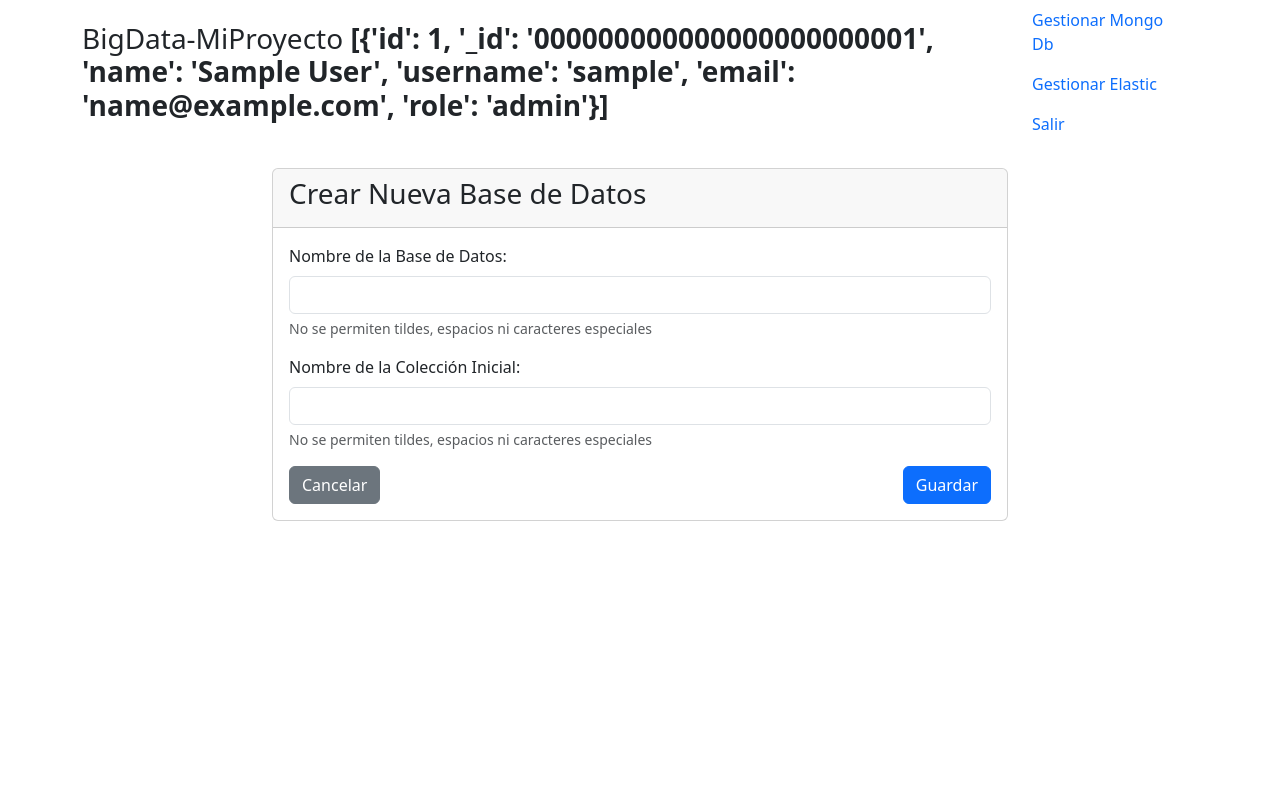
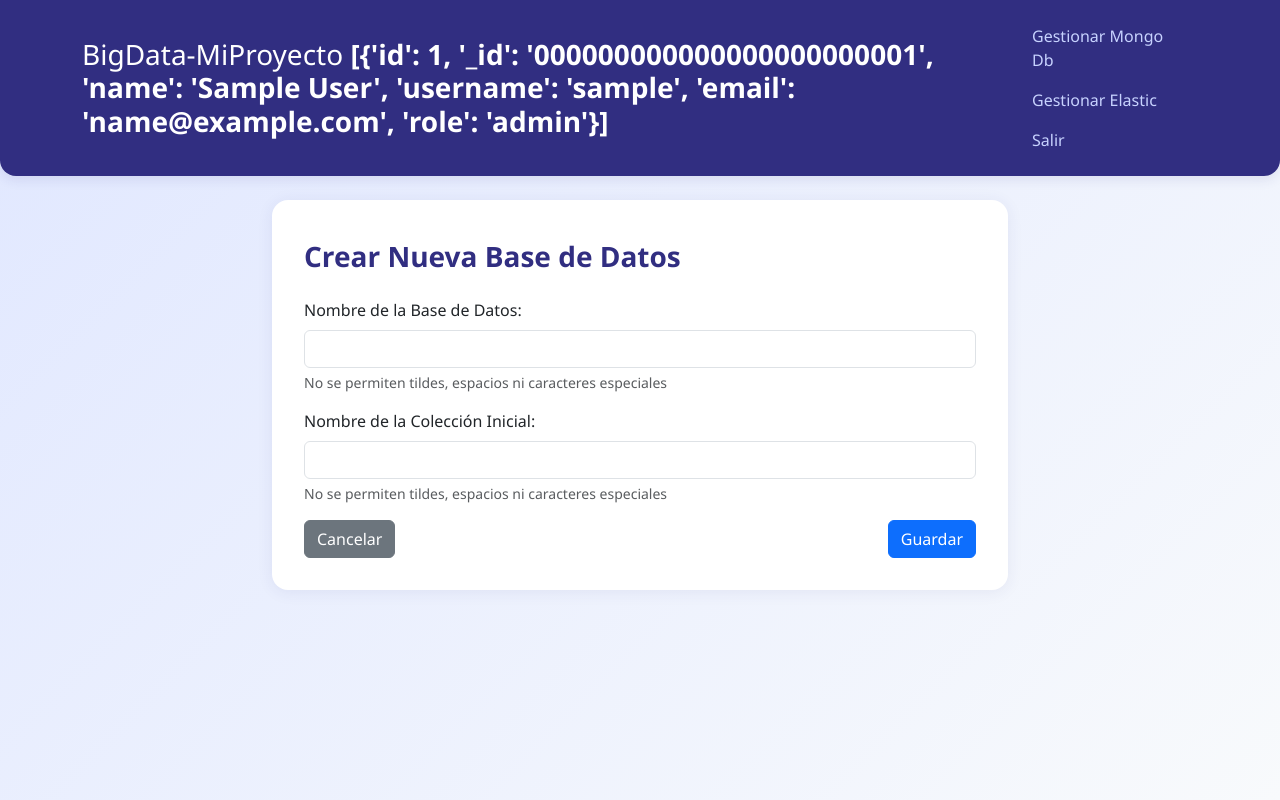
Before and after one commit to jdanielbafu/BigDataApp, a Flask app: page /crear-base-datos-form in a window 1280 px wide. Run offline with Flask 3, Linux system fonts and the light colour scheme; the visitor is signed in with stand-in values (Sample User, id 1).

Commit message:
Actualizar estilos visuales

```diff
--- a/templates/gestion/crear_base_datos.html
+++ b/templates/gestion/crear_base_datos.html
@@ -5,10 +5,11 @@
     <meta name="viewport" content="width=device-width, initial-scale=1.0">
     <title>Crear Base de Datos - Gestor de BigData</title>
     <link href="https://cdn.jsdelivr.net/npm/bootstrap@5.3.2/dist/css/bootstrap.min.css" rel="stylesheet" integrity="sha384-T3c6CoIi6uLrA9TneNEoa7RxnatzjcDSCmG1MXxSR1GAsXEV/Dwwykc2MPK8M2HN" crossorigin="anonymous">
-    <link href="{{ url_for('static', filename='css/gestor.css') }}" rel="stylesheet">
+    <!-- Cambia gestor.css por landingPage.css -->
+    <link href="{{ url_for('static', filename='css/landingPage.css') }}" rel="stylesheet">
 </head>
 <body>
-    <header class="header">
+    <header class="header mb-4">
         <div class="container">
             <div class="d-flex justify-content-between align-items-center">
                 <h2 class="h3 mb-0">BigData-MiProyecto <b>[{{ usuario }}]</b></h2>
@@ -26,11 +27,12 @@
     <div class="container mt-4">
         <div class="row justify-content-center">
             <div class="col-md-8">
-                <div class="card">
-                    <div class="card-header">
-                        <h3 class="card-title">Crear Nueva Base de Datos</h3>
+                <!-- Cambia 'card' por 'hero' para aplicar el nuevo estilo -->
+                <div class="hero">
+                    <div class="mb-4">
+                        <h3 class="fw-bold" style="color:#312e81;">Crear Nueva Base de Datos</h3>
                     </div>
-                    <div class="card-body">
+                    <div>
                         {% if error_message %}
                         <div class="alert alert-danger" role="alert">
                             {{ error_message }}
@@ -82,4 +84,3 @@
         });
     </script>
 </body>
-</html>
```
